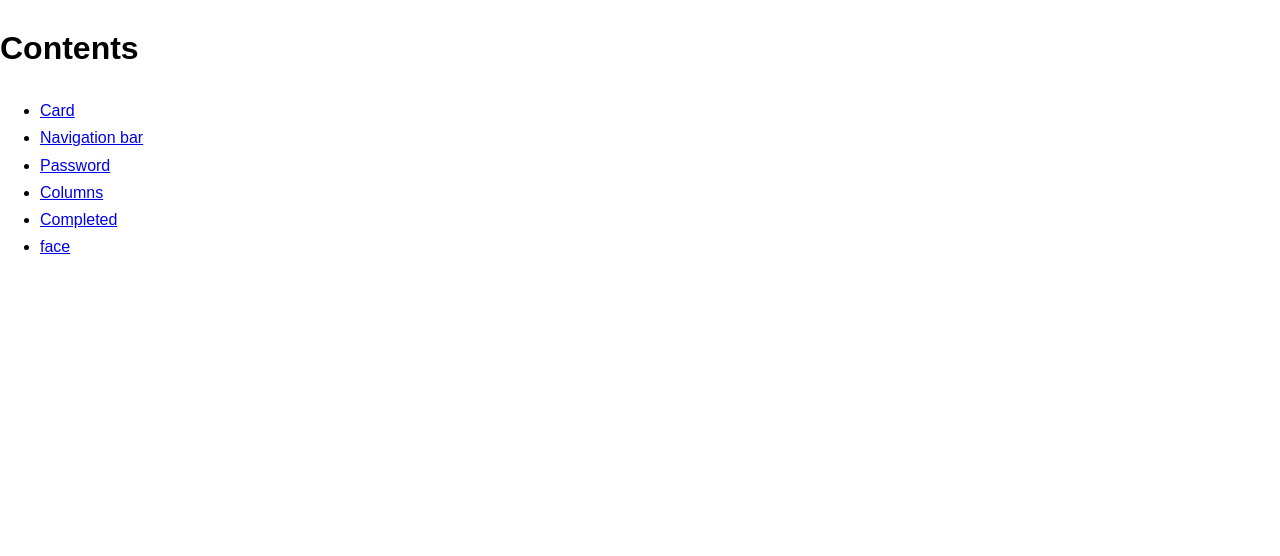
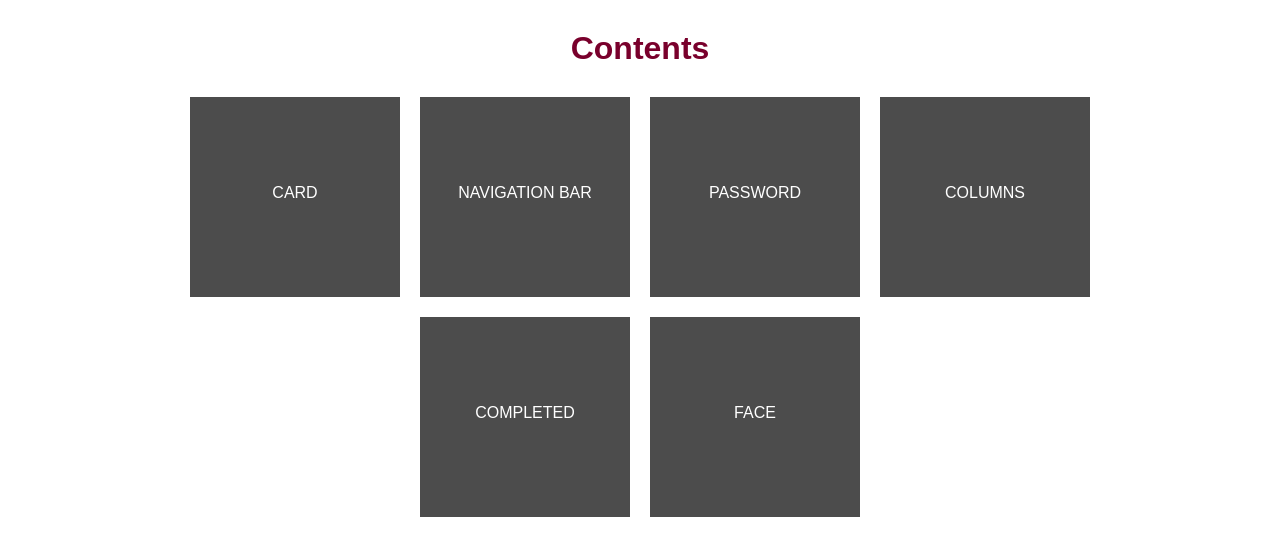
Before and after one commit to KCode100/front-end-fun, a website: page index.html in a window 1280 px wide. Drawn offline with Linux system fonts and the light colour scheme.

Commit message:
style contents page

```diff
--- /dev/null
+++ b/src/sass/pages/_index.scss
@@ -0,0 +1,44 @@
+.main {
+	max-width: 1000px;
+	margin: auto;
+	padding: 0 20px;
+
+	h1 {
+		text-align: center;
+		color: rgb(121, 0, 44);
+	}
+
+	ul {
+		list-style: none;
+		margin: 0;
+		padding: 0;
+		display: flex;
+		justify-content: center;
+		align-items: center;
+		flex-wrap: wrap;
+		gap: 20px;
+
+		li {
+			background-color: rgba(0, 0, 0, 0.7);
+			height: 200px;
+			width: 210px;
+			border-bottom: 10px solid transparent;
+
+			&:hover {
+				border-bottom: 10px solid rgb(196, 74, 121);
+			}
+		}
+
+		a {
+			display: flex;
+			justify-content: center;
+			align-items: center;
+			color: white;
+			height: 100%;
+			width: 100%;
+			text-transform: uppercase;
+			text-decoration: none;
+			background-color: transparent;
+		}
+	}
+}
--- a/src/sass/style.scss
+++ b/src/sass/style.scss
@@ -5,3 +5,4 @@
 @use 'pages/navigation';
 @use 'pages/password';
 @use 'pages/columns';
+@use 'pages/index';
```
Also changed, not shown: public/css/style.css, 1 other file.
